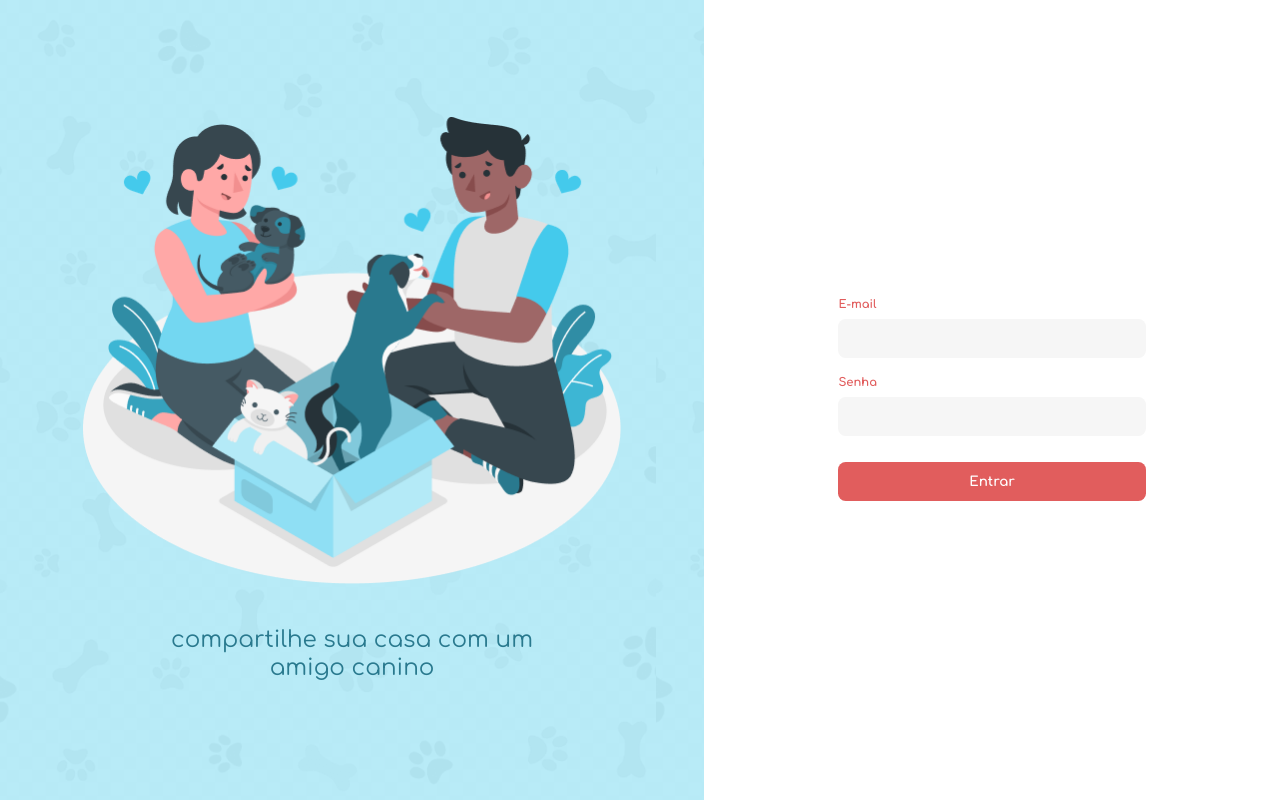
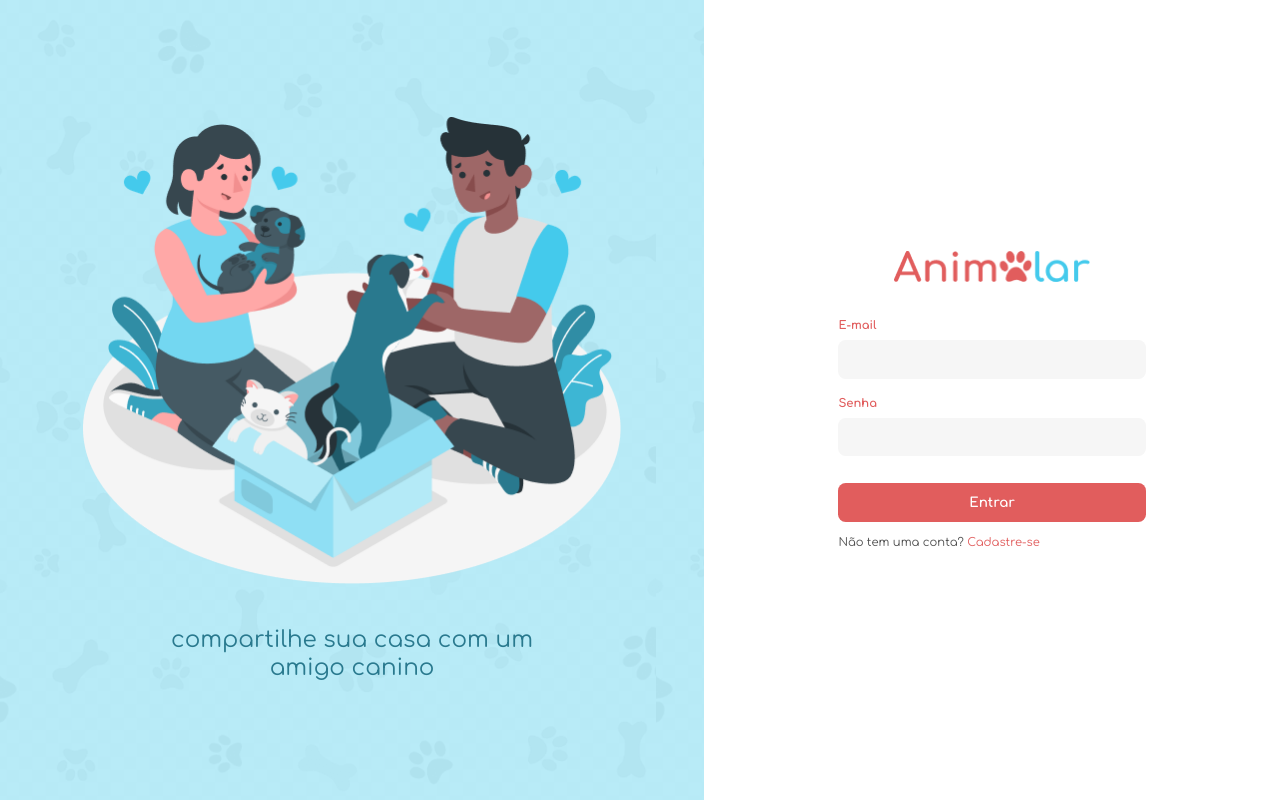
Before and after one commit to guipmendes/AnimaLar-frontend, a Next.js app: page / in a window 1280 px wide. Built offline with nearby package versions, Linux system fonts and the light colour scheme.

Commit message:
feat: home page

```diff
--- a/src/pages/index.tsx
+++ b/src/pages/index.tsx
@@ -1,4 +1,6 @@
 import { useForm } from "react-hook-form";
+import Image from "next/image";
+import Link from "next/link";
 
 import { Background } from "@/src/components/Background";
 import { InputDefault } from "@/src/components/Inputs/Default";
@@ -6,7 +8,8 @@ import { ButtonDefault } from "@/src/components/Buttons/Default";
 import { useYupValidationResolver } from "@/src/hooks/useYupValidationResolver";
 import { signInValidator } from "@/src/validators/signIn";
 
-import styles from "@/src/styles/home.module.scss";
+import styles from "@/src/styles/homeAndSignUp.module.scss";
+import animalarLogo from "@/public/images/logo.png";
 
 interface FormData {
   email: string;
@@ -28,6 +31,8 @@ export default function Home() {
       <Background />
 
       <section className={styles.formContainer}>
+        <Image src={animalarLogo} width={196.5} height={31.91} alt="AnimaLar" />
+
         <form onSubmit={handleSubmit(onSubmit)}>
           <InputDefault
             label="E-mail"
@@ -44,6 +49,13 @@ export default function Home() {
           />
 
           <ButtonDefault type="submit">Entrar</ButtonDefault>
+
+          <span className={styles.signUpText}>
+            Não tem uma conta?{" "}
+            <Link href="/signup">
+              <a>Cadastre-se</a>
+            </Link>
+          </span>
         </form>
       </section>
     </main>
--- a/src/styles/global.scss
+++ b/src/styles/global.scss
@@ -9,6 +9,7 @@
   --background: #b4eaf7;
   --color: #29798e;
   --light-gray: #f6f6f6;
+  --dark-gray: #505050;
   --gray: #aaaaaa;
   --red: #e15d5d;
 
--- a/src/styles/home.module.scss
+++ /dev/null
@@ -1,23 +0,0 @@
-.container {
-  display: flex;
-
-  .formContainer {
-    width: 100%;
-    max-width: 60rem;
-    height: 100vh;
-
-    margin: auto;
-
-    display: flex;
-    flex-direction: column;
-    align-items: center;
-    justify-content: center;
-
-    background: var(--white);
-
-    form {
-      width: 100%;
-      max-width: 32rem;
-    }
-  }
-}
--- /dev/null
+++ b/src/styles/homeAndSignUp.module.scss
@@ -0,0 +1,45 @@
+.container {
+  display: flex;
+
+  .formContainer {
+    width: 100%;
+    max-width: 60rem;
+    height: 100vh;
+
+    margin: auto;
+
+    display: flex;
+    flex-direction: column;
+    align-items: center;
+    justify-content: center;
+
+    background: var(--white);
+
+    form {
+      width: 100%;
+      max-width: 32rem;
+
+      margin-top: 4rem;
+    }
+
+    .signUpText {
+      font-size: 1.2rem;
+      line-height: 1.3rem;
+
+      color: var(--dark-gray);
+
+      display: block;
+
+      margin-top: 1.6rem;
+
+      a {
+        text-decoration: none;
+        color: var(--red);
+
+        &:hover {
+          text-decoration: underline;
+        }
+      }
+    }
+  }
+}
```
